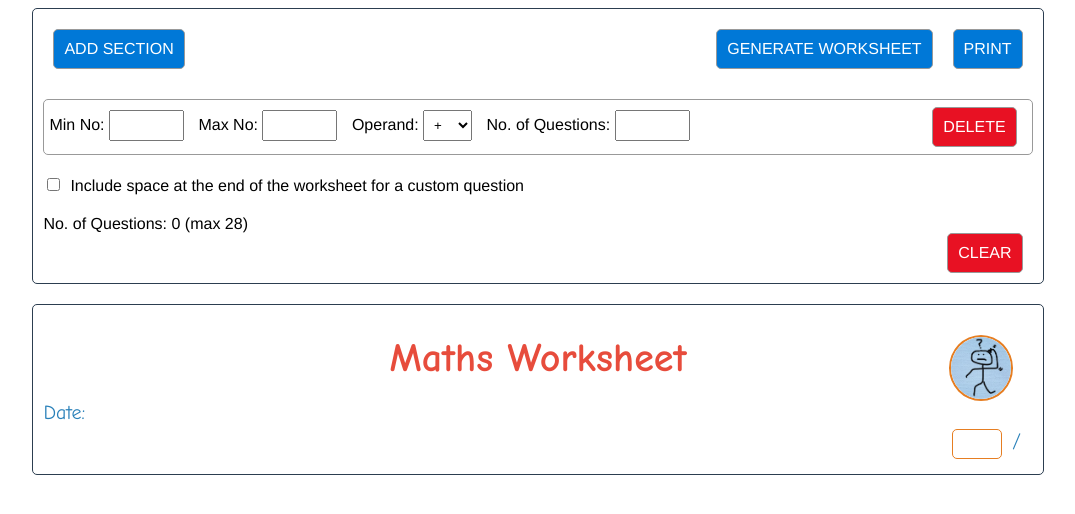
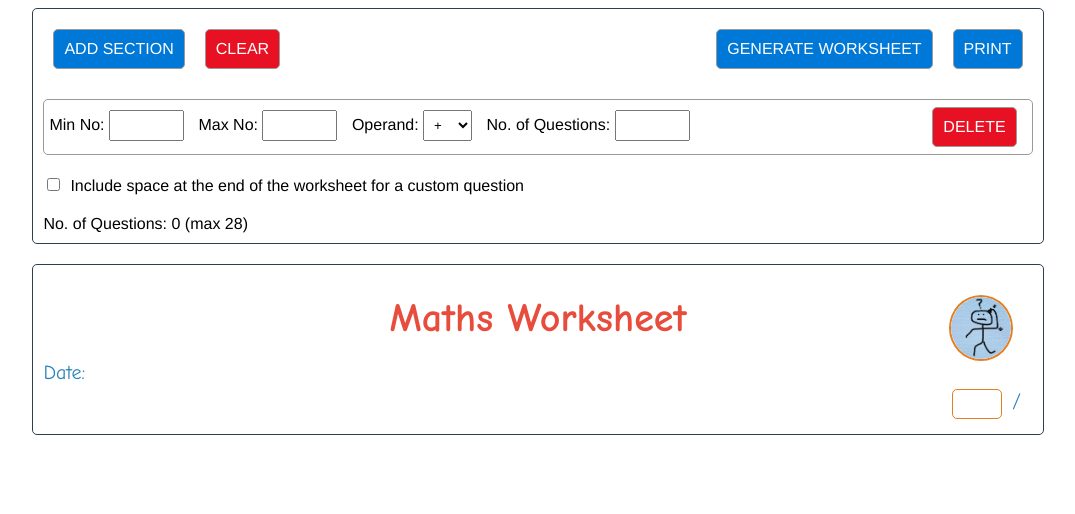
Before and after one commit to robings/worksheetGenerator, a plain HTML site: page index.html in a window 1280 px wide. Shown: the whole page, without its empty margins (102-1177 px from the left). Drawn offline with Linux system fonts and the light colour scheme.

Commit message:
moved clear button next to add section button

```diff
--- a/index.html
+++ b/index.html
@@ -16,6 +16,7 @@
         <form>
             <div>
                 <div class="button add-section float-left">Add Section</div>
+                <a href="index.html" class="button delete float-left">Clear</a>
                 <div class="button print float-right">Print</div>
                 <div class="button generate float-right">Generate Worksheet</div>
             </div>
@@ -42,7 +43,6 @@
             <div>
                 <div id ="noOfQuestions" class="inline float-left">No. of Questions: <span id="noOfQuestionsDisplay">0</span> (max <span id ="maxQuestionsDisplay">28</span>)</div>
             </div>
-            <a href="index.html" class="button delete float-right">Clear</a>
         </form>
 
         <div class="error-message"></div>
```
